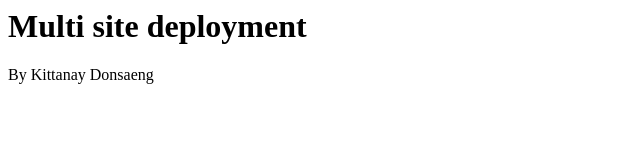
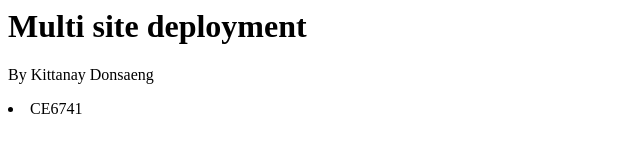
Before and after one commit to Kittanay-08/simple_deploy, a plain HTML site: page index.html in a window 1280 px wide. Shown: the full height of the page, 0-640 px from the left. Drawn offline with Linux system fonts and the light colour scheme.

Commit message:
first commit

```diff
--- a/index.html
+++ b/index.html
@@ -1,2 +1,3 @@
 <h1> Multi site deployment</h1>
 <p> By Kittanay Donsaeng </p>
+<li> CE6741</li>
```
